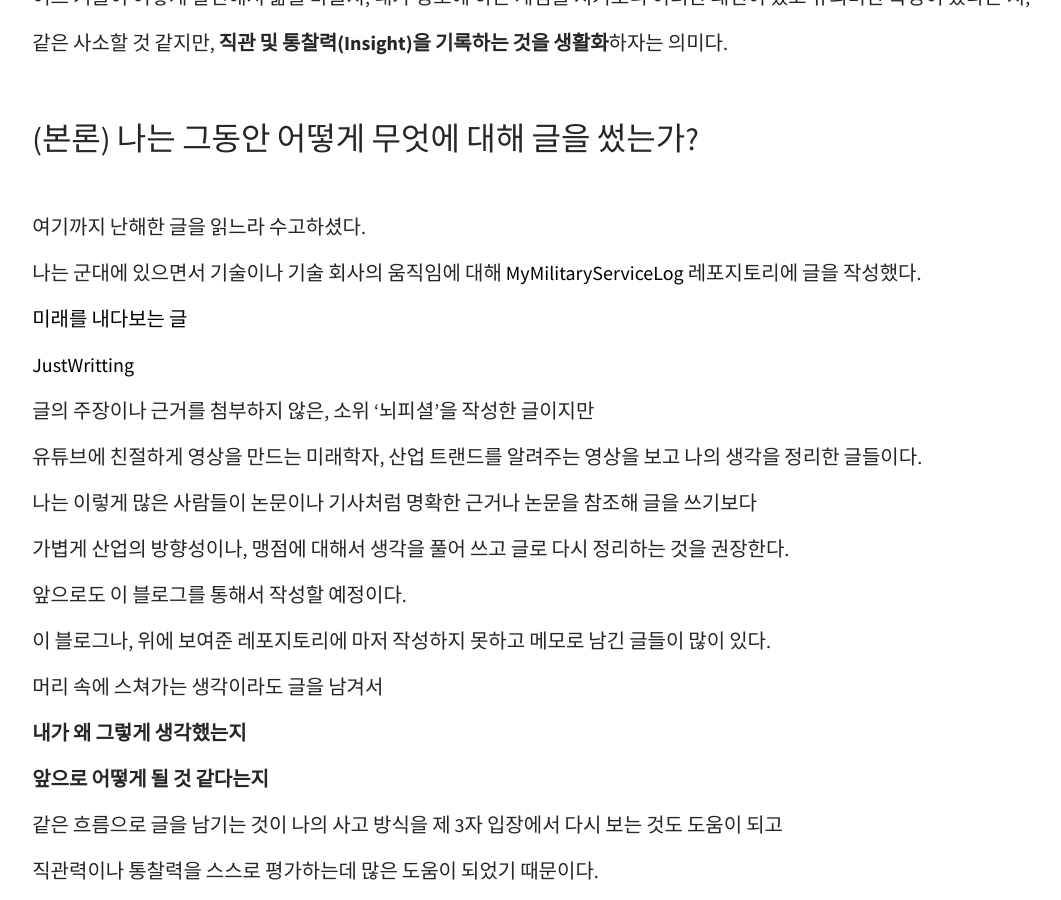
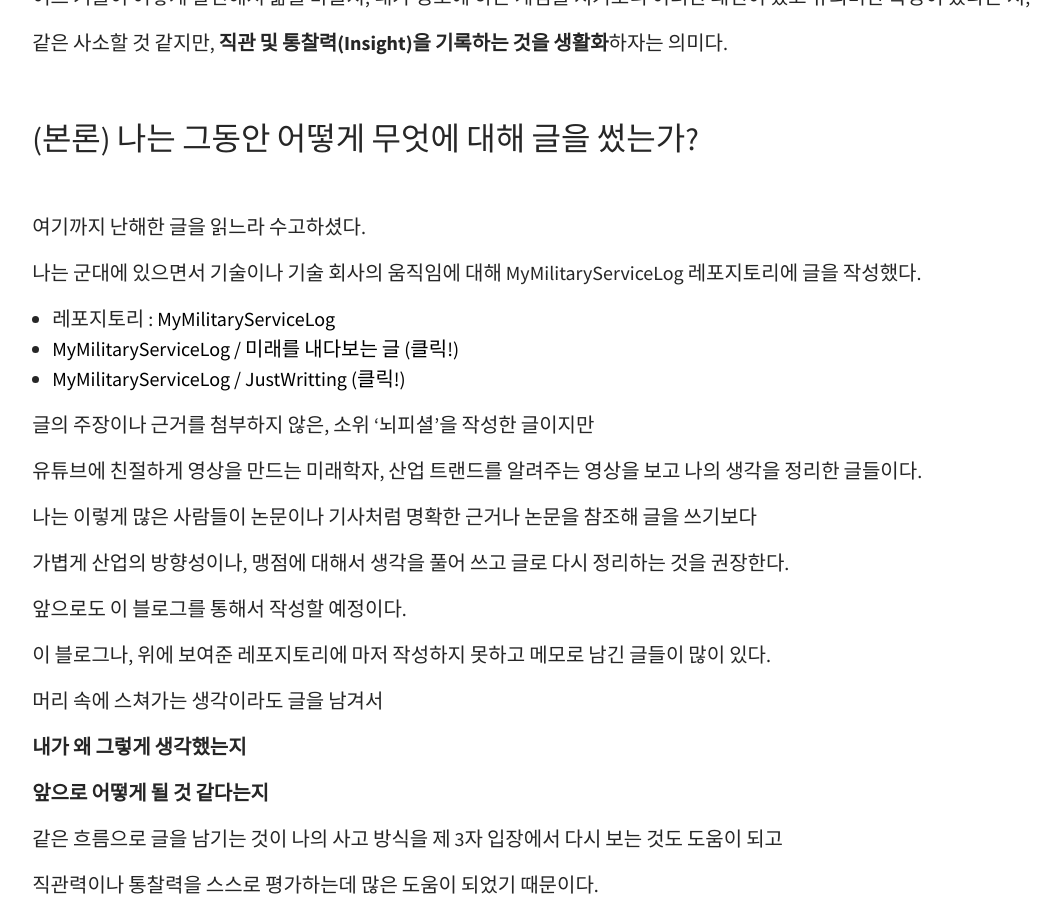
Before and after one commit to ccppoo/ccppoo.github.io, a Jekyll site: the page built from _posts/2021-12-30-블로그-글-작성-계획.md, in a window 1280 px wide and 900 px high, scrolled down 3378 px. Shown: the whole window, without its empty margins (83-1144 px from the left). Built offline with Jekyll 4.4.1, drawn with Linux system fonts in a browser that asks for light colours; comment, search, counter and statistics services are not loaded.

Commit message:
글 하이퍼링크 직관성 수정

```diff
--- a/_posts/2021-12-30-블로그-글-작성-계획.md
+++ b/_posts/2021-12-30-블로그-글-작성-계획.md
@@ -128,12 +128,13 @@ author: ccppoo
 
 여기까지 난해한 글을 읽느라 수고하셨다.
 
-나는 군대에 있으면서 기술이나 기술 회사의 움직임에 대해 [MyMilitaryServiceLog](https://github.com/ccppoo/MyMilitaryServiceLog)
-레포지토리에 글을 작성했다.
+나는 군대에 있으면서 기술이나 기술 회사의 움직임에 대해 MyMilitaryServiceLog 레포지토리에 글을 작성했다.
 
-[미래를 내다보는 글](https://github.com/ccppoo/MyMilitaryServiceLog/tree/master/%EB%AF%B8%EB%9E%98%EB%A5%BC%20%EB%82%B4%EB%8B%A4%EB%B3%B4%EB%8A%94%20%EA%B8%80)
+- 레포지토리 : [MyMilitaryServiceLog](https://github.com/ccppoo/MyMilitaryServiceLog)
 
-[JustWritting](https://github.com/ccppoo/MyMilitaryServiceLog/tree/master/JustWritting)
+- [MyMilitaryServiceLog / 미래를 내다보는 글 (클릭!)](https://github.com/ccppoo/MyMilitaryServiceLog/tree/master/%EB%AF%B8%EB%9E%98%EB%A5%BC%20%EB%82%B4%EB%8B%A4%EB%B3%B4%EB%8A%94%20%EA%B8%80)
+
+- [MyMilitaryServiceLog / JustWritting (클릭!)](https://github.com/ccppoo/MyMilitaryServiceLog/tree/master/JustWritting)
 
 글의 주장이나 근거를 첨부하지 않은, 소위 '뇌피셜'을 작성한 글이지만
 
```
